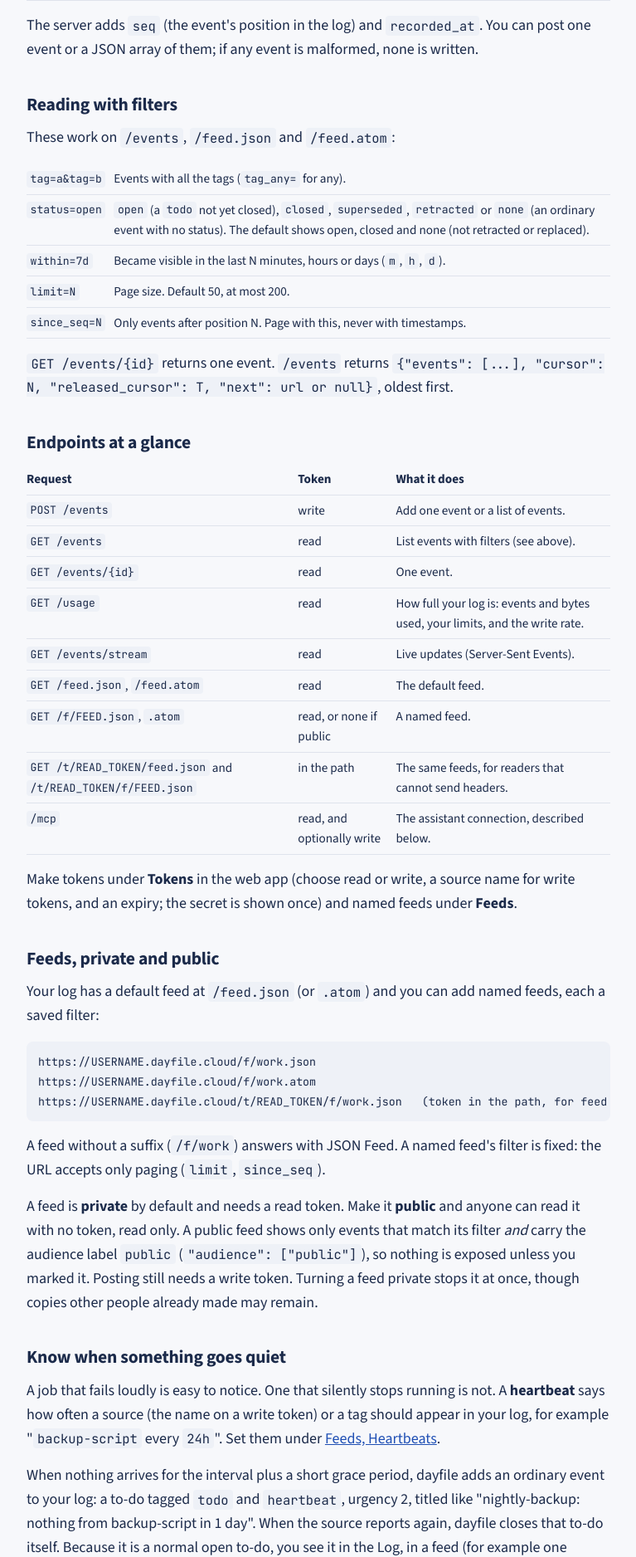
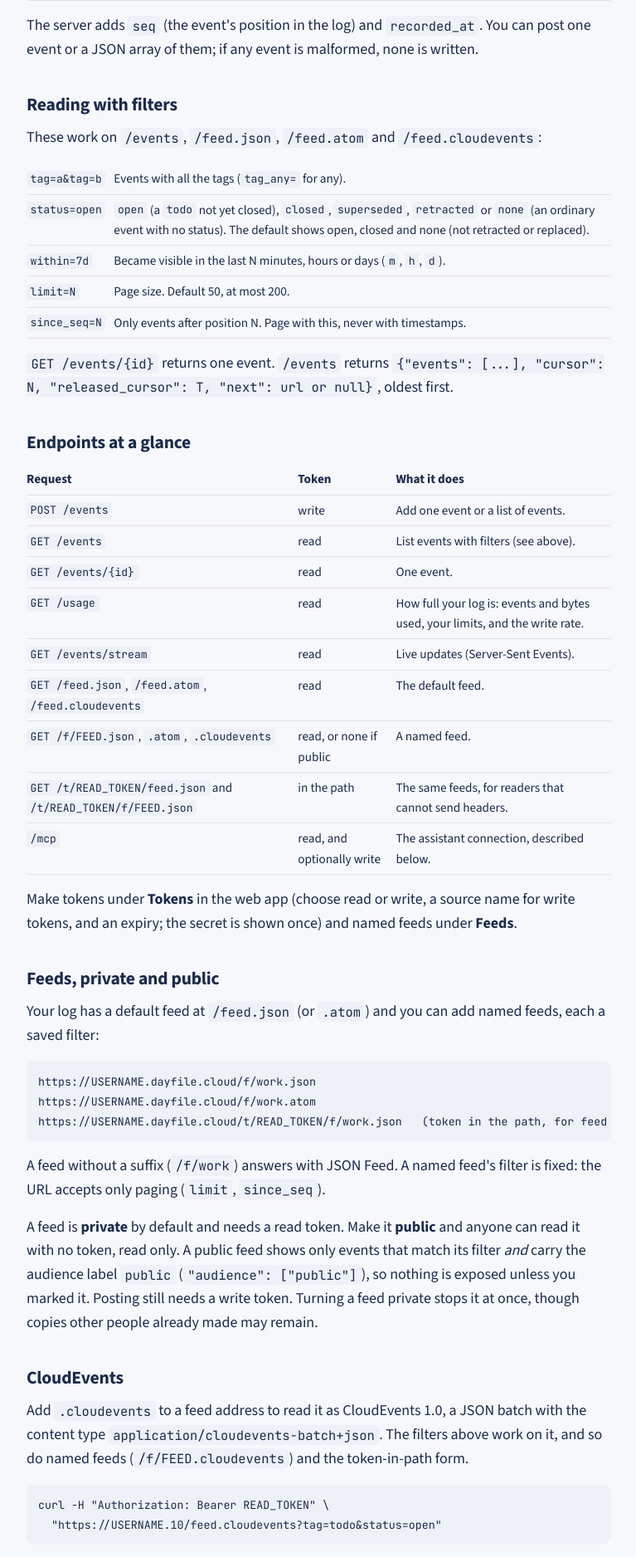
Before and after one commit to dayfile/dayfile, a Python web app: template src/dayfile/web/templates/docs.html in a window 1280 px wide. Shown: the part 3329-5205 px from the top of the page at 83% size, without its empty margins (256-1023 px from the left). Run offline with Jinja, Linux system fonts and the light colour scheme; the template is opened without the code that fills it: most values are stand-ins (such as "Sample title", 1, 10 or a date in 2020).

Commit message:
Docs: CloudEvents feed and import in the README and the docs page (#9)
Co-authored-by: mindset-team <team@dayfile.app>
Co-authored-by: Claude Sonnet 5.5 <noreply@anthropic.com>

```diff
--- a/src/dayfile/web/templates/docs.html
+++ b/src/dayfile/web/templates/docs.html
@@ -51,7 +51,7 @@ https://USERNAME.dayfile.cloud/t/READ_TOKEN/feed.atom</code></pre>
 <p>The server adds <code>seq</code> (the event's position in the log) and <code>recorded_at</code>. You can post one event or a JSON array of them; if any event is malformed, none is written.</p>
 
 <h2>Reading with filters</h2>
-<p>These work on <code>/events</code>, <code>/feed.json</code> and <code>/feed.atom</code>:</p>
+<p>These work on <code>/events</code>, <code>/feed.json</code>, <code>/feed.atom</code> and <code>/feed.cloudevents</code>:</p>
 <div class="scroll"><table>
 <tr><td><code>tag=a&amp;tag=b</code></td><td>Events with all the tags (<code>tag_any=</code> for any).</td></tr>
 <tr><td><code>status=open</code></td><td><code>open</code> (a <code>todo</code> not yet closed), <code>closed</code>, <code>superseded</code>, <code>retracted</code> or <code>none</code> (an ordinary event with no status). The default shows open, closed and none (not retracted or replaced).</td></tr>
@@ -69,8 +69,8 @@ https://USERNAME.dayfile.cloud/t/READ_TOKEN/feed.atom</code></pre>
 <tr><td><code>GET /events/{id}</code></td><td>read</td><td>One event.</td></tr>
 <tr><td><code>GET /usage</code></td><td>read</td><td>How full your log is: events and bytes used, your limits, and the write rate.</td></tr>
 <tr><td><code>GET /events/stream</code></td><td>read</td><td>Live updates (Server-Sent Events).</td></tr>
-<tr><td><code>GET /feed.json</code>, <code>/feed.atom</code></td><td>read</td><td>The default feed.</td></tr>
-<tr><td><code>GET /f/FEED.json</code>, <code>.atom</code></td><td>read, or none if public</td><td>A named feed.</td></tr>
+<tr><td><code>GET /feed.json</code>, <code>/feed.atom</code>, <code>/feed.cloudevents</code></td><td>read</td><td>The default feed.</td></tr>
+<tr><td><code>GET /f/FEED.json</code>, <code>.atom</code>, <code>.cloudevents</code></td><td>read, or none if public</td><td>A named feed.</td></tr>
 <tr><td><code>GET /t/READ_TOKEN/feed.json</code> and <code>/t/READ_TOKEN/f/FEED.json</code></td><td>in the path</td><td>The same feeds, for readers that cannot send headers.</td></tr>
 <tr><td><code>/mcp</code></td><td>read, and optionally write</td><td>The assistant connection, described below.</td></tr>
 </table></div>
@@ -83,6 +83,13 @@ https://USERNAME.dayfile.cloud/f/work.atom
 https://USERNAME.dayfile.cloud/t/READ_TOKEN/f/work.json   (token in the path, for feed readers)</code></pre>
 <p>A feed without a suffix (<code>/f/work</code>) answers with JSON Feed. A named feed's filter is fixed: the URL accepts only paging (<code>limit</code>, <code>since_seq</code>).</p>
 <p>A feed is <strong>private</strong> by default and needs a read token. Make it <strong>public</strong> and anyone can read it with no token, read only. A public feed shows only events that match its filter <em>and</em> carry the audience label <code>public</code> (<code>"audience": ["public"]</code>), so nothing is exposed unless you marked it. Posting still needs a write token. Turning a feed private stops it at once, though copies other people already made may remain.</p>
+
+<h2>CloudEvents</h2>
+<p>Add <code>.cloudevents</code> to a feed address to read it as CloudEvents 1.0, a JSON batch with the content type <code>application/cloudevents-batch+json</code>. The filters above work on it, and so do named feeds (<code>/f/FEED.cloudevents</code>) and the token-in-path form.</p>
+<pre><code>curl -H "Authorization: Bearer READ_TOKEN" \
+  "https://USERNAME.{{ base_domain }}/feed.cloudevents?tag=todo&amp;status=open"</code></pre>
+<p>dayfile events have no <code>type</code>, so every exported event carries the CloudEvents type <code>app.dayfile.event</code>. The dayfile fields travel as extension attributes (<code>dayfiletitle</code>, <code>dayfiletags</code> and so on).</p>
+<p>To import, <code>POST /events</code> with the content type <code>application/cloudevents+json</code> (one event) or <code>application/cloudevents-batch+json</code> (a batch). A foreign event's <code>type</code> becomes a tag, so <code>com.acme.sensor</code> becomes <code>com-acme-sensor</code>, and sending the same event twice changes nothing. The full mapping is in <code>docs/SPEC.md</code> in the repository.</p>
 
 <h2>Know when something goes quiet</h2>
 <p>A job that fails loudly is easy to notice. One that silently stops running is not. A <strong>heartbeat</strong> says how often a source (the name on a write token) or a tag should appear in your log, for example "<code>backup-script</code> every <code>24h</code>". Set them under <a href="/account/feeds/heartbeats">Feeds, Heartbeats</a>.</p>
```
Also changed, not shown: README.md.
